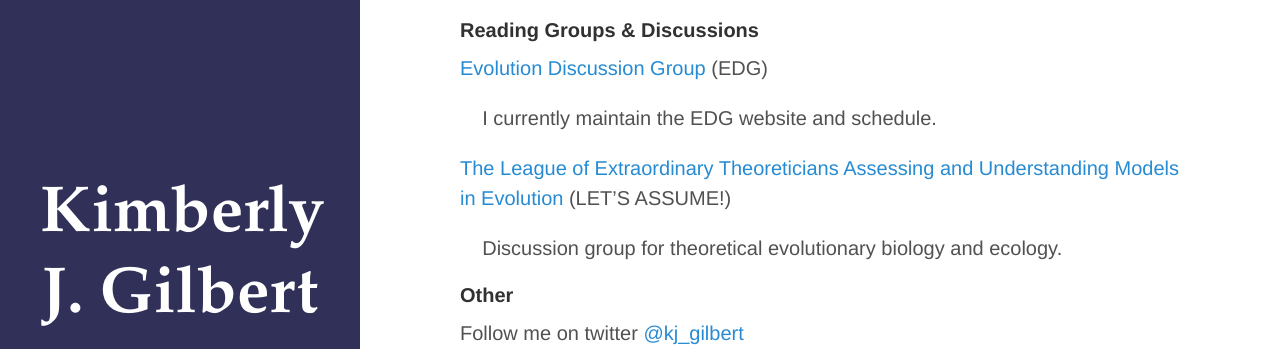
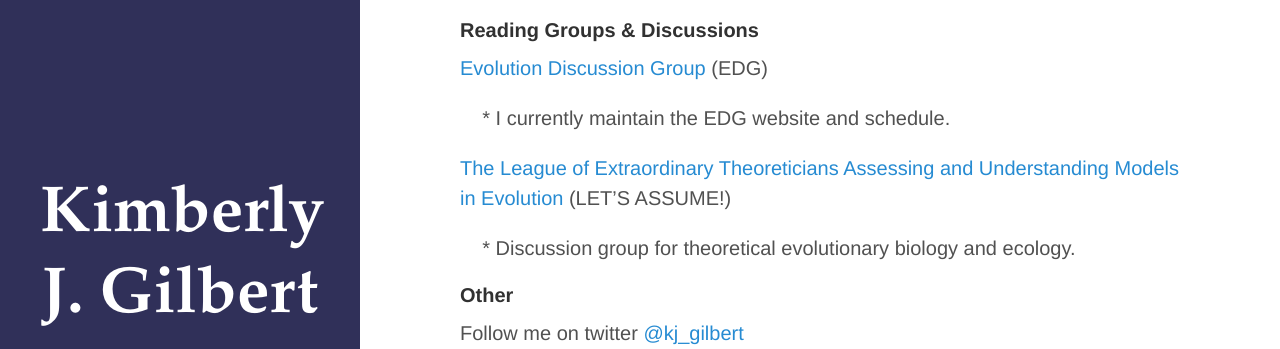
Before and after one commit to kjgilbert/kjgilbert.github.io, a Jekyll site: the page built from resources.md, in a window 1280 px wide and 1199 px high. Shown: the part 541-890 px from the top of the window. Built offline with Jekyll 4.4.1, drawn with Linux system fonts in a browser that asks for light colours; Markdown is read by kramdown in place of the engine named in the settings.

Commit message:
formatting

```diff
--- a/resources.md
+++ b/resources.md
@@ -29,11 +29,11 @@ Mist-netting and bird banding at Iona Island Bird Observatory with [Wild Researc
 
 [Evolution Discussion Group](http://www.biodiversity.ubc.ca/edg/) (EDG)
 
-&nbsp;&nbsp;&nbsp; I currently maintain the EDG website and schedule.
+&nbsp;&nbsp;&nbsp; * I currently maintain the EDG website and schedule.
 
 [The League of Extraordinary Theoreticians Assessing and Understanding Models in Evolution](http://www.zoology.ubc.ca/let/) (LET’S ASSUME!)
 
-&nbsp;&nbsp;&nbsp; Discussion group for theoretical evolutionary biology and ecology.
+&nbsp;&nbsp;&nbsp; * Discussion group for theoretical evolutionary biology and ecology.
 
 
 #### Other
```
